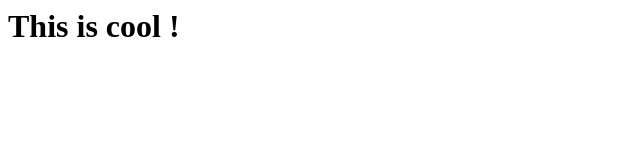
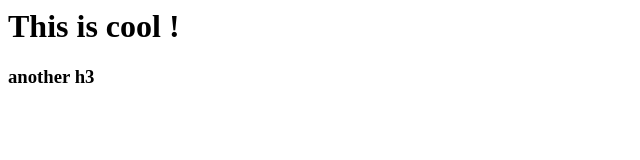
Before and after one commit to EsmoMU/MYFSE-2025-PM, a plain HTML site: page index.html in a window 1280 px wide. Shown: the whole page, without its empty margins (0-640 px from the left). Drawn offline with Linux system fonts and the light colour scheme.

Commit message:
added h3

```diff
--- a/index.html
+++ b/index.html
@@ -7,5 +7,6 @@
 
 <body>
   <h1> This is cool !</h1>
+  <h3>another h3</h3>
 </body>
 </html>
```
